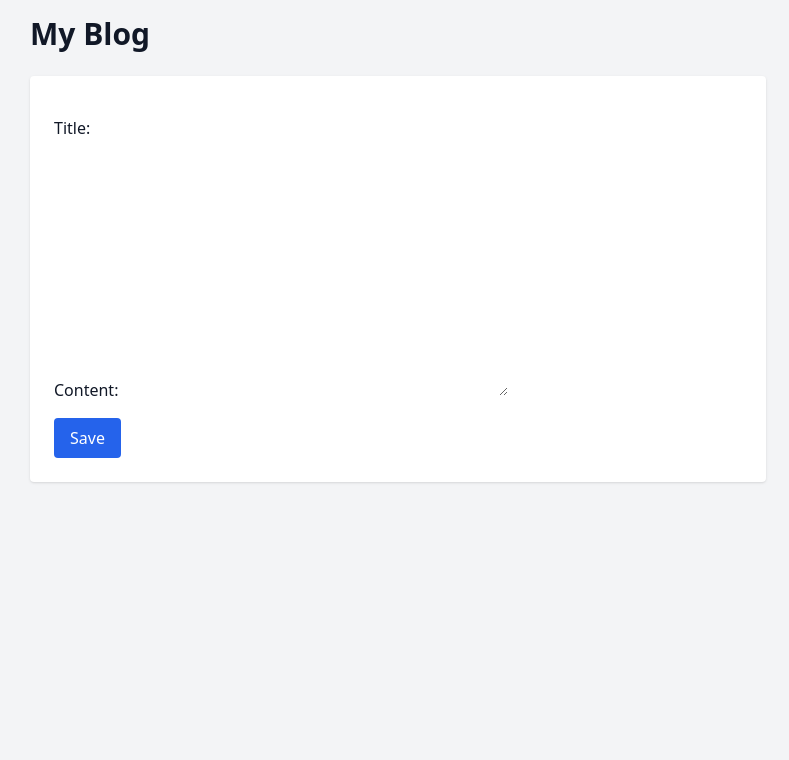
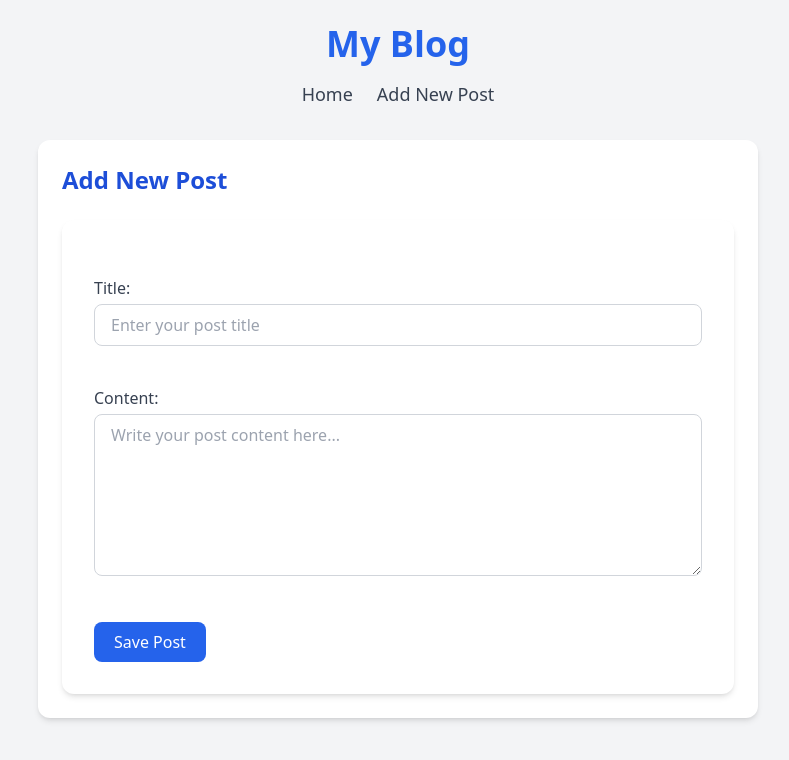
Before and after one commit to nnischal/BLOGPOST, a Django app: page /posts/new/ in a window 1280 px wide. Shown: the top 760 px of the page, without its empty margins (242-1031 px from the left). Run offline with Django 5.2, Linux system fonts and the light colour scheme; some libraries are stand-ins or nearby versions.

Commit message:
implemented some tailwind css in models.py and other templates

```diff
--- a/blogpost/blog/forms.py
+++ b/blogpost/blog/forms.py
@@ -5,3 +5,14 @@ class PostForm(forms.ModelForm):
     class Meta:
         model = Post
         fields = ['title', 'content']
+        widgets = {
+            'title': forms.TextInput(attrs={
+                'class': 'w-full px-4 py-2 mb-4 border border-gray-300 rounded-lg focus:outline-none focus:ring-2 focus:ring-blue-600',
+                'placeholder': 'Enter your post title'
+            }),
+            'content': forms.Textarea(attrs={
+                'class': 'w-full px-4 py-2 mb-4 border border-gray-300 rounded-lg focus:outline-none focus:ring-2 focus:ring-blue-600',
+                'placeholder': 'Write your post content here...',
+                'rows': 6
+            }),
+        }
--- a/blogpost/blog/templates/blog/base.html
+++ b/blogpost/blog/templates/blog/base.html
@@ -6,9 +6,24 @@
   <script src="https://cdn.tailwindcss.com"></script>
 </head>
 <body class="bg-gray-100 text-gray-900 font-sans">
-  <div class="max-w-3xl mx-auto p-4">
-    <h1 class="text-3xl font-bold mb-6"><a href="{% url 'post_list' %}">My Blog</a></h1>
-    {% block content %}{% endblock %}
+  <div class="max-w-3xl mx-auto p-6">
+    <!-- Header -->
+    <header class="mb-8">
+      <h1 class="text-4xl font-extrabold text-center text-blue-600 mb-4">
+        <a href="{% url 'post_list' %}" class="hover:underline">My Blog</a>
+      </h1>
+
+      <!-- Navigation Bar -->
+      <nav class="flex justify-center space-x-6 text-lg font-medium">
+        <a href="{% url 'post_list' %}" class="text-gray-700 hover:text-blue-600 transition">Home</a>
+        <a href="{% url 'post_create' %}" class="text-gray-700 hover:text-blue-600 transition">Add New Post</a>
+      </nav>
+    </header>
+
+    <!-- Main Content -->
+    <main class="bg-white p-6 rounded-xl shadow-md">
+      {% block content %}{% endblock %}
+    </main>
   </div>
 </body>
 </html>
--- a/blogpost/blog/templates/blog/post_form.html
+++ b/blogpost/blog/templates/blog/post_form.html
@@ -1,9 +1,23 @@
 {% extends 'blog/base.html' %}
 {% block title %}New/Edit Post{% endblock %}
 {% block content %}
-  <form method="POST" class="space-y-4 bg-white p-6 rounded shadow">
+  <h1 class="text-2xl font-bold text-blue-700 mb-6">Add New Post</h1>
+
+  <form method="POST" class="space-y-6 bg-white p-8 rounded-xl shadow-md">
     {% csrf_token %}
-    {{ form.as_p }}
-    <button type="submit" class="bg-blue-600 text-white px-4 py-2 rounded">Save</button>
+
+    {% for field in form %}
+      <div>
+        <label class="block text-gray-700 font-medium mb-1">{{ field.label_tag }}</label>
+        {{ field }}
+        {% if field.errors %}
+          <p class="text-sm text-red-500">{{ field.errors }}</p>
+        {% endif %}
+      </div>
+    {% endfor %}
+
+    <button type="submit" class="bg-blue-600 hover:bg-blue-700 text-white px-5 py-2 rounded-lg transition">
+      Save Post
+    </button>
   </form>
 {% endblock %}
```
Also changed, not shown: blogpost/blog/templates/blog/post_list.html (+14 -9 lines), blogpost/db.sqlite3.
